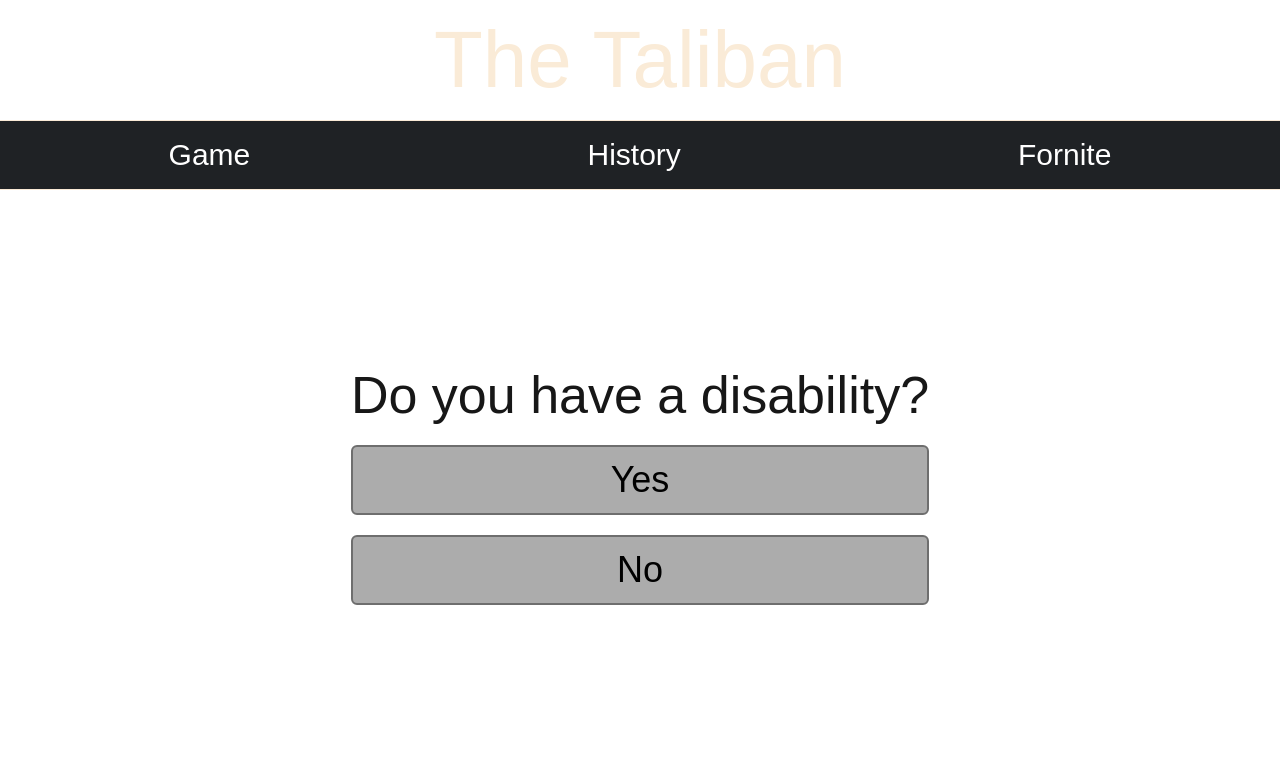
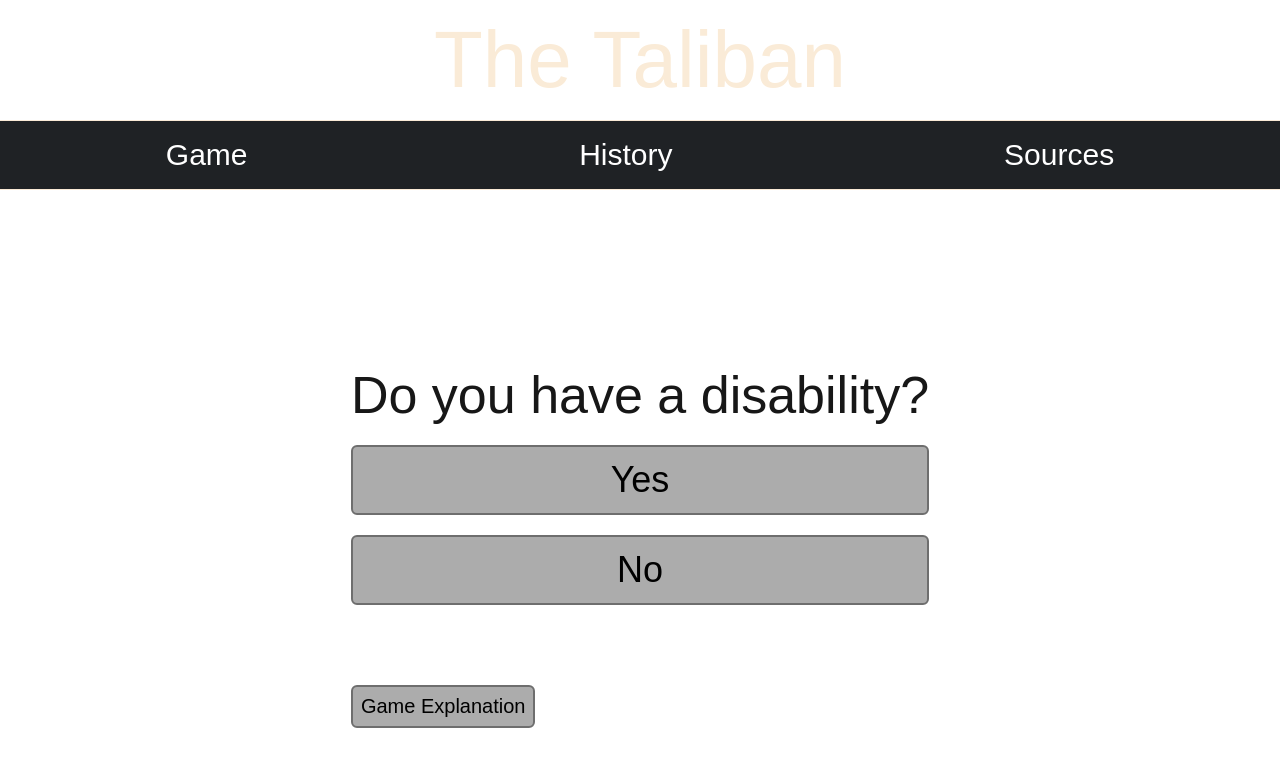
Before and after one commit to nothingness08/english-taliban-project, a Next.js app: page / in a window 1280 px wide. Shown: the top 766 px of the page. Built offline with nearby package versions, Linux system fonts and the light colour scheme.

Commit message:
Game Explanation

```diff
--- a/src/app/game.tsx
+++ b/src/app/game.tsx
@@ -1,6 +1,6 @@
 import React, { useState } from "react";
 import styles from "../styles/game.module.css";
-import { questions, endings }from "../const/details";
+import { questions, endings, gameExplanation }from "../const/details";
 
 function probabilities(probs: Array<number>){
     let rand = Math.random()*100;
@@ -16,6 +16,8 @@
 
 export default function Game({switchSite}: any){
     const [currentQuestion, setCurrentQuestion] = useState(0);
+    const [page, setPage] = useState(0);
+    const buttonText = ["Game Explanation", "Return to Game"];
 
     function onAnswer(idx: number){
         if(currentQuestion === questions.length -1){
@@ -23,7 +25,7 @@
             return;
         }
         let num = probabilities(questions[currentQuestion].percentages[idx]);
-        if(num){
+        if(num || num ===0){
             switchSite(endings[num]);
         }
         else{
@@ -32,8 +34,19 @@
         }
     }
 
+    function switchPage(){
+      if(page === 0){
+        setPage(1);
+      }
+      else{
+        setPage(0);
+      }
+    }
+    const renderPage = () => {
+      switch (page) {
+        case 0:
           return(
-    <div className={styles.questionContainer}>
+            <div>
               <h2 className={styles.promptText}>{questions[currentQuestion].prompt}</h2>
               <div className={styles.answerList}>
                 {questions[currentQuestion].answers.map((ans, idx) => (
@@ -48,4 +61,25 @@
               </div>
             </div>
           );
+        case 1:
+          return(
+            <div>
+              <h2 className={styles.promptText}>Game Explanation</h2>
+              <div className={styles.textBody}>{gameExplanation}</div>
+            </div>
+
+          );
+        default:
+          return <div>error</div>
       }
+    };
+
+    return(
+      <div>
+        <div className={styles.questionContainer}>{renderPage()}</div>
+        <button className={styles.explanationButton} onClick={switchPage} style={{marginTop: '80px'}}>{buttonText[page]}</button>
+      </div>
+
+
+    );
+}
--- a/src/app/page.tsx
+++ b/src/app/page.tsx
@@ -43,7 +43,21 @@
       case 1:
         return <div>Page 2</div>;
       case 2:
-        return <div>Page 3</div>;
+        return(
+          <div>
+            <div className={styles.pageHeader}>Sources</div>
+            <div className={styles.textBody}>
+              https://www.cfr.org/backgrounder/taliban-afghanistan
+              https://www.britannica.com/topic/Taliban
+              https://www.dni.gov/nctc/groups/afghan_taliban.html
+            </div>
+            <div className={styles.textBody}
+              style={{marginTop: '60px'}}>
+              Website by:
+              Jordan Bailey, Madison Silva, Javier Silva, and Daniel Gonzales Sanders
+            </div>
+          </div>
+        );
       default:
         return <div>Error</div>;
     }
@@ -57,7 +71,7 @@
           <div className={styles.menuContainer}>
             <button className={styles.menuButton} onClick={() => handlePageClick(0)}>Game</button>
             <button className={styles.menuButton} onClick={() => handlePageClick(1)}>History</button>
-            <button className={styles.menuButton} onClick={() => handlePageClick(2)}>Fornite</button>
+            <button className={styles.menuButton} onClick={() => handlePageClick(2)}>Sources</button>
           </div>
           <div className={styles.container}>
             {renderContent()}
--- a/src/const/details.ts
+++ b/src/const/details.ts
@@ -3,7 +3,7 @@
 export const endings: Array<string> = [
     "You stepped on a landmine",
     "You were hit by a stray bullet",
-    "You were executed for being un-Islamic",
+    "You were executed for reisisting The Taliban",
     "You are a social outcast",
     "You joined The Taliban"
 ]
@@ -26,13 +26,13 @@
     },
     {
         prompt: "What branch of Islam do you practice?",
-        answers: ["Sunni", "Shia"],
+        answers: ["Sunni", "Shi' a"],
         percentages: [[5, 10, 0, 0], [5, 10, 20, 60]]
     },
     {
         prompt: "What gender are you?",
         answers: ["Male", "Female", "Other"],
-        percentages: [[5, 10, 0, 0], [5, 10, 0, 0], [5, 10, 40, 80]]
+        percentages: [[5, 10, 0, 0], [5, 10, 0, 0], [5, 10, 30, 80]]
     },
     {
         prompt: "Are you married?",
@@ -51,3 +51,7 @@
     },
 
 ]
+
+export const gameExplanation: string = `This game demonstrates the unpredictability of living under the Taliban; because of the constant violence, there is always a chance that you will be hit by a stray bullet or step on a landmine.
+When you believe or say things that do not conform to The Taliban’s beliefs, there is a possibility of a violent retaliation or being shunned by society.
+If you conform to The Taliban’s way of life, while you may not contribute to the violence directly, you become a part of the system of opression.`;
--- a/src/styles/game.module.css
+++ b/src/styles/game.module.css
@@ -34,3 +34,35 @@
   border-color: #888;
   background-color: #f9f9f9;
 }
+
+.explanationButton {
+  display: flex;
+  align-items: center;
+  justify-content: center;
+  border: 2px solid #6e6e6e;
+  border-radius: 6px;
+  padding: 8px;
+  font-size: 20px;
+  background-color: #acacac;
+  color: #000;
+  cursor: pointer;
+  transition: border-color 0.2s ease, background-color 0.2s ease;
+}
+
+.explanationButton:hover {
+  border-color: #888;
+  background-color: #f9f9f9;
+}
+
+.textBody {
+  max-width: 1000px;
+  display: flex;
+  align-items: center;
+  justify-content: center;
+  border: 2px solid #6e6e6e;
+  border-radius: 6px;
+  padding: 12px;
+  font-size: 30px;
+  background-color: #acacac;
+  color: #000;
+}
--- a/src/styles/page.module.css
+++ b/src/styles/page.module.css
@@ -18,6 +18,29 @@
   margin-bottom: 20px;
   text-align: center;
 }
+
+.pageHeader {
+  color: antiquewhite;
+  margin: 0;
+  line-height: 1;
+  font-size: 8vh;
+  margin-bottom: 20px;
+  text-align: center;
+}
+
+.textBody {
+  max-width: 800px;
+  display: flex;
+  align-items: center;
+  justify-content: center;
+  border: 2px solid #6e6e6e;
+  border-radius: 6px;
+  padding: 12px;
+  font-size: 30px;
+  background-color: #acacac;
+  color: #000;
+}
+
 
 .menuContainer {
   width: 100%;
@@ -59,6 +82,7 @@
 
 .fadeText {
   font-size: 100px;
+  max-width: 1000px;
   color: red;
   opacity: 0;
   animation: fadeIn 4s ease-in forwards;
```
Also changed, not shown: public/northernAllianceFlag.png (added), public/talibanFighters.jpg (added). Lines whose indentation alone changed are shown as unchanged.
